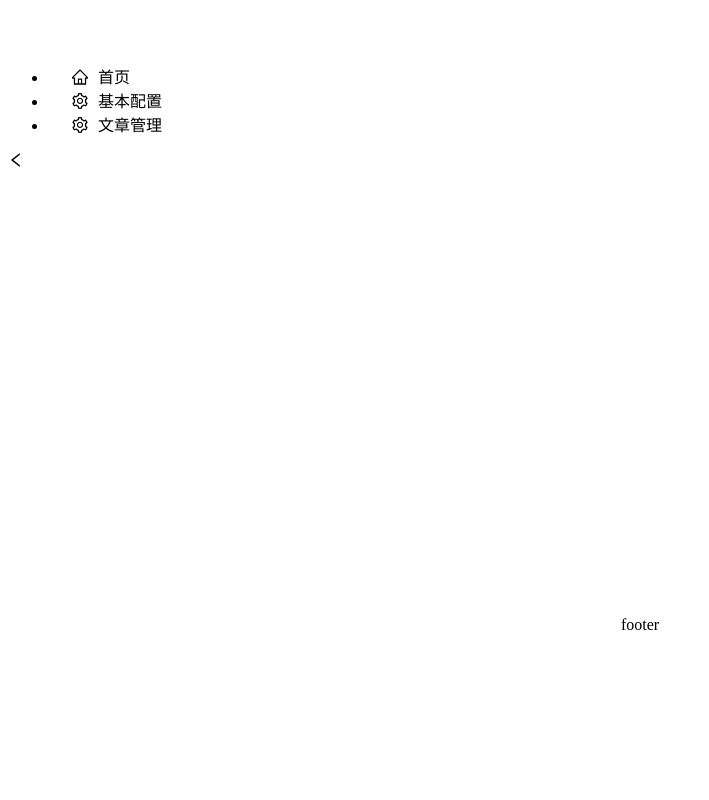
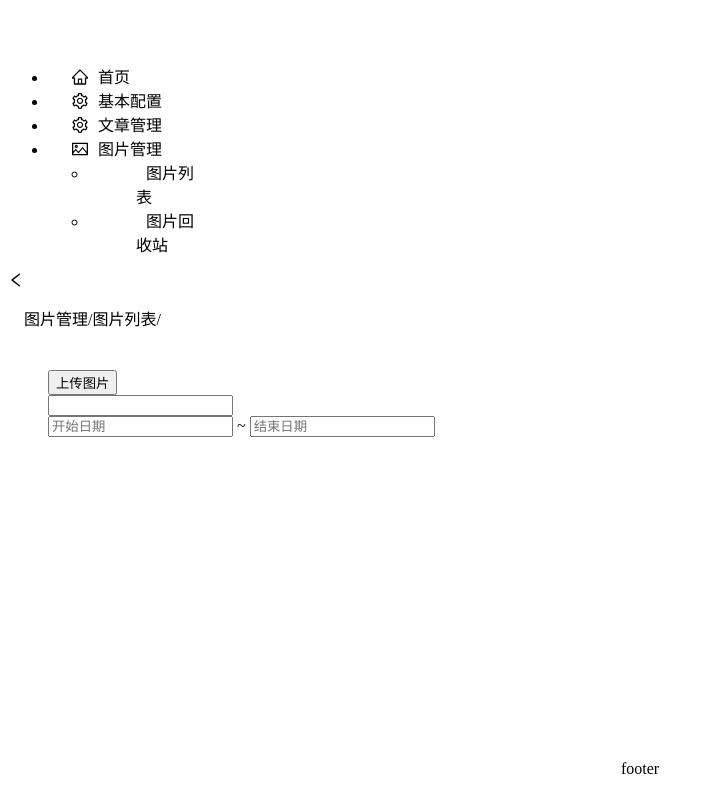
Before and after one commit to 2426091982/blueTree-bg, a Vue app: page /picture/list in a window 1280 px wide. Shown: the whole page, without its empty margins (0-709 px from the left). Built offline with nearby package versions, Linux system fonts and the light colour scheme.

Commit message:
antd国际化

```diff
--- a/src/App.vue
+++ b/src/App.vue
@@ -3,11 +3,13 @@
 // Check out https://v3.vuejs.org/api/sfc-script-setup.html#sfc-script-setup
 import NavBar from "@/components/sidebar/sidebar"
 import BreadCrumb from "@/components/breadcrumb";
+import zhCn from "ant-design-vue/lib/locale/zh_CN"
 import { ref } from "@vue/reactivity";
 let collapsed = ref(false);
 </script>
 
 <template>
+    <a-config-provider :locale="zhCn">
         <a-layout id="components-layout-demo-side" style="height: 100%;">
             <a-layout-sider v-model="collapsed" collapsible>
                 <NavBar />
@@ -27,6 +29,7 @@ let collapsed = ref(false);
             </a-layout-footer>
             </a-layout>
         </a-layout>
+    </a-config-provider>
 </template>
 
 <style lang="less">
--- /dev/null
+++ b/src/pages/picture/picture-list.vue
@@ -0,0 +1,11 @@
+<script setup>
+
+</script>
+
+<template>
+    <a-space>
+        <a-button type="primary">上传图片</a-button>
+        <a-input></a-input>
+        <a-range-picker></a-range-picker>
+    </a-space>
+</template>
--- /dev/null
+++ b/src/pages/picture/picture-recycle.vue
@@ -0,0 +1,7 @@
+<script setup>
+
+</script>
+
+<template>
+
+</template>
--- a/src/router/routes.js
+++ b/src/router/routes.js
@@ -1,5 +1,5 @@
 import { defineRoutes } from '@/utils/router-util';
-import { SettingOutlined, HomeOutlined } from "@ant-design/icons-vue";
+import { SettingOutlined, HomeOutlined, PictureOutlined } from "@ant-design/icons-vue";
 
 import fragment from '@/components/fragment'; // <router-view />
 
@@ -70,6 +70,31 @@ const routes = defineRoutes([
             },
         ]
     },
+    {
+        path: "/picture",
+        component: fragment,
+        redirect: "/picture/list",
+        meta: {
+            icon: PictureOutlined,
+            title: "图片管理",
+        },
+        children: [
+            {
+                path: "list",
+                component: () => import("@/pages/picture/picture-list"),
+                meta: {
+                    title: "图片列表",
+                }
+            },
+            {
+                path: "recycle",
+                component: () => import("@/pages/picture/picture-recycle"),
+                meta: {
+                    title: "图片回收站",
+                }
+            },
+        ]
+    }
 ]);
 
 // 1.
--- a/src/utils/router-util.js
+++ b/src/utils/router-util.js
@@ -8,7 +8,9 @@
  * @param {string} routes[].name
  * @param {string} routes[].beforeEnter
  * @param {string} routes[].props
- * @param {string} routes[].meta
+ * @param {object} routes[].meta
+ * @param {string} routes[].meta.title 导航栏标题
+ * @param {string} routes[].meta.icon 导航栏图标
  * @param {any} routes[].components
  * @param {any} routes[].component
  * @returns routes
```
Lines whose indentation alone changed are shown as unchanged.
